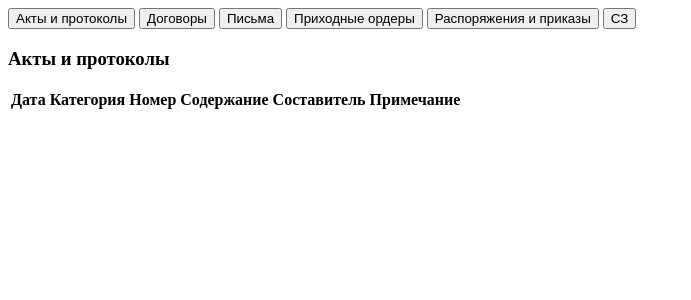
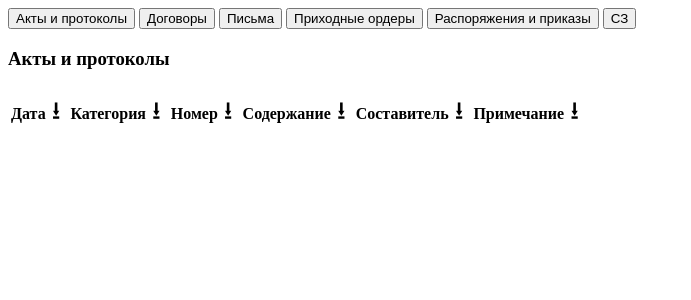
Before and after one commit to longdeer/overseer, a Flask app: page /office in a window 1280 px wide, after a click on "Акты и протоколы". Shown: the top 300 px of the page, without its empty margins (0-691 px from the left). Run offline with Flask 3, Linux system fonts and the light colour scheme; data that the repository does not hold is empty.

Commit message:
sorting not working

```diff
--- a/static/office.js
+++ b/static/office.js
@@ -1,4 +1,12 @@
-function openTab(event, tabName) {
+
+
+
+
+
+
+
+
+function openTab(event /* Event */, tabName /* String */, order /* Number */) {
 
 	Array.prototype.forEach.call(
 
@@ -14,7 +22,11 @@ function openTab(event, tabName) {
 	event.currentTarget.className += " active";
 
 
-	fetch(`/office-tab-${tabName}`, { "method": "GET" })
+	var params = new URLSearchParams();
+	params.append("order", order);
+
+
+	fetch(`/office-tab-${tabName}?${params}`, { "method": "GET" })
 		.then(response => {
 
 			if(!response.ok) throw new Error(`Get office tab status: ${response.status}`);
@@ -23,7 +35,7 @@ function openTab(event, tabName) {
 		}).then(view => {
 
 			var newRow;
-			var tab = view[tabName];
+			var tab = Object.values(view[tabName]);
 			var table = document.getElementById(tabName).getElementsByTagName("table")[0];
 			var current = table.getElementsByTagName("tbody")[0];
 
@@ -31,13 +43,31 @@ function openTab(event, tabName) {
 
 			table =	table.appendChild(document.createElement("tbody"));
 
-
-			for(var rowID in tab) {
+			for(var rowID in Object.getOwnPropertyNames(tab)) {
 
 				newRow = table.insertRow();
 				row = tab[rowID];
+				console.log(`rowId = ${rowID}, row = ${row}`);
 
-				for(var col in row) newRow.insertCell().appendChild(document.createTextNode(row[col] || ""));
+				for(var col in row) newRow.insertCell().appendChild(document.createTextNode(row[col]));
 			}
 		})
 }
+
+
+
+
+
+
+
+
+function sortToggle(event /* Event */, row /* Number */, tabName /* String */) {
+
+	var nextState = event.target.innerHTML.trim().charCodeAt(0) ^2;
+	// console.log(`nextState = ${nextState}`);
+	// console.log(`nextState &2 = ${nextState &2}`);
+	// console.log(`row = ${row}, order = ${(row <<1) + Boolean(nextState &2)}`);
+	event.target.innerHTML = `&#${nextState}`;
+	openTab(event, tabName, (row <<1) + Boolean(nextState &2));
+
+}
--- a/static/styles.css
+++ b/static/styles.css
@@ -60,3 +60,8 @@ td {
 .office-tab-content {
 	display: none;
 }
+.office-tab-header-filter {
+	border: none;
+	background-color: white;
+	font-size: 25px;
+}
--- a/templates/office.html
+++ b/templates/office.html
@@ -8,24 +8,24 @@
 	</head>
 	<body>
 		<div id="office-main">
-			<button class="office-tab" onclick="openTab(event, 'actsnprots')">Акты и протоколы</button>
-			<button class="office-tab" onclick="openTab(event, 'contracts')">Договоры</button>
-			<button class="office-tab" onclick="openTab(event, 'letters')">Письма</button>
-			<button class="office-tab" onclick="openTab(event, 'incomes')">Приходные ордеры</button>
-			<button class="office-tab" onclick="openTab(event, 'orders')">Распоряжения и приказы</button>
-			<button class="office-tab" onclick="openTab(event, 'notes')">СЗ</button>
+			<button class="office-tab" onclick="openTab(event, 'actsnprots', 3)">Акты и протоколы</button>
+			<button class="office-tab" onclick="openTab(event, 'contracts', 3)">Договоры</button>
+			<button class="office-tab" onclick="openTab(event, 'letters', 3)">Письма</button>
+			<button class="office-tab" onclick="openTab(event, 'incomes', 3)">Приходные ордеры</button>
+			<button class="office-tab" onclick="openTab(event, 'orders', 3)">Распоряжения и приказы</button>
+			<button class="office-tab" onclick="openTab(event, 'notes', 3)">СЗ</button>
 		</div>
 		<div id="actsnprots" class="office-tab-content">
 			<h3>Акты и протоколы</h3>
 			<table>
 				<thead>
 					<tr>
-						<th class="office-tab-header">Дата</th>
-						<th class="office-tab-header">Категория</th>
-						<th class="office-tab-header">Номер</th>
-						<th class="office-tab-header">Содержание</th>
-						<th class="office-tab-header">Составитель</th>
-						<th class="office-tab-header">Примечание</th>
+						<th class="office-tab-header">Дата<button class="office-tab-header-filter" onclick="sortToggle(event, 1, 'actsnprots')">&#11123</button></th>
+						<th class="office-tab-header">Категория<button class="office-tab-header-filter" onclick="sortToggle(event, 2, 'actsnprots')">&#11123</button></th>
+						<th class="office-tab-header">Номер<button class="office-tab-header-filter" onclick="sortToggle(event, 4, 'actsnprots')">&#11123</button></th>
+						<th class="office-tab-header">Содержание<button class="office-tab-header-filter" onclick="sortToggle(event, 8, 'actsnprots')">&#11123</button></th>
+						<th class="office-tab-header">Составитель<button class="office-tab-header-filter" onclick="sortToggle(event, 16, 'actsnprots')">&#11123</button></th>
+						<th class="office-tab-header">Примечание<button class="office-tab-header-filter" onclick="sortToggle(event, 32, 'actsnprots')">&#11123</button></th>
 					</tr>
 				</thead>
 			</table>
@@ -35,17 +35,17 @@
 			<table>
 				<thead>
 					<tr>
-						<th class="office-tab-header">Дата</th>
-						<th class="office-tab-header">Номер</th>
-						<th class="office-tab-header">ЕОСЭД</th>
-						<th class="office-tab-header">Содержание</th>
-						<th class="office-tab-header">Контрагент</th>
-						<th class="office-tab-header">Подписант наш</th>
-						<th class="office-tab-header">Подписант не наш</th>
-						<th class="office-tab-header">Действует с</th>
-						<th class="office-tab-header">Действует до</th>
-						<th class="office-tab-header">Цена</th>
-						<th class="office-tab-header">Примечание</th>
+						<th class="office-tab-header">Дата<button class="office-tab-header-filter" onclick="sortToggle(event, 1, 'contracts')">&#11123</button></th>
+						<th class="office-tab-header">Номер<button class="office-tab-header-filter" onclick="sortToggle(event, 2, 'contracts')">&#11123</button></th>
+						<th class="office-tab-header">ЕОСЭД<button class="office-tab-header-filter" onclick="sortToggle(event, 4, 'contracts')">&#11123</button></th>
+						<th class="office-tab-header">Содержание<button class="office-tab-header-filter" onclick="sortToggle(event, 8, 'contracts')">&#11123</button></th>
+						<th class="office-tab-header">Контрагент<button class="office-tab-header-filter" onclick="sortToggle(event, 16, 'contracts')">&#11123</button></th>
+						<th class="office-tab-header">Подписант наш<button class="office-tab-header-filter" onclick="sortToggle(event, 32, 'contracts')">&#11123</button></th>
+						<th class="office-tab-header">Подписант не наш<button class="office-tab-header-filter" onclick="sortToggle(event, 64, 'contracts')">&#11123</button></th>
+						<th class="office-tab-header">Действует с<button class="office-tab-header-filter" onclick="sortToggle(event, 128, 'contracts')">&#11123</button></th>
+						<th class="office-tab-header">Действует до<button class="office-tab-header-filter" onclick="sortToggle(event, 256, 'contracts')">&#11123</button></th>
+						<th class="office-tab-header">Цена<button class="office-tab-header-filter" onclick="sortToggle(event, 512, 'contracts')">&#11123</button></th>
+						<th class="office-tab-header">Примечание<button class="office-tab-header-filter" onclick="sortToggle(event, 1024, 'contracts')">&#11123</button></th>
 					</tr>
 				</thead>
 			</table>
@@ -55,15 +55,15 @@
 			<table>
 				<thead>
 					<tr>
-						<th class="office-tab-header">Дата</th>
-						<th class="office-tab-header">Номер</th>
-						<th class="office-tab-header">ЕОСЭД</th>
-						<th class="office-tab-header">Тема</th>
-						<th class="office-tab-header">Адресат</th>
-						<th class="office-tab-header">Адрес</th>
-						<th class="office-tab-header">Подписант</th>
-						<th class="office-tab-header">Инициатор</th>
-						<th class="office-tab-header">Примечание</th>
+						<th class="office-tab-header">Дата<button class="office-tab-header-filter" onclick="sortToggle(event, 1, 'letters')">&#11123</button></th>
+						<th class="office-tab-header">Номер<button class="office-tab-header-filter" onclick="sortToggle(event, 2, 'letters')">&#11123</button></th>
+						<th class="office-tab-header">ЕОСЭД<button class="office-tab-header-filter" onclick="sortToggle(event, 4, 'letters')">&#11123</button></th>
+						<th class="office-tab-header">Тема<button class="office-tab-header-filter" onclick="sortToggle(event, 8, 'letters')">&#11123</button></th>
+						<th class="office-tab-header">Адресат<button class="office-tab-header-filter" onclick="sortToggle(event, 16, 'letters')">&#11123</button></th>
+						<th class="office-tab-header">Адрес<button class="office-tab-header-filter" onclick="sortToggle(event, 32, 'letters')">&#11123</button></th>
+						<th class="office-tab-header">Подписант<button class="office-tab-header-filter" onclick="sortToggle(event, 64, 'letters')">&#11123</button></th>
+						<th class="office-tab-header">Инициатор<button class="office-tab-header-filter" onclick="sortToggle(event, 128, 'letters')">&#11123</button></th>
+						<th class="office-tab-header">Примечание<button class="office-tab-header-filter" onclick="sortToggle(event, 256, 'letters')">&#11123</button></th>
 					</tr>
 				</thead>
 			</table>
@@ -73,13 +73,13 @@
 			<table>
 				<thead>
 					<tr>
-						<th class="office-tab-header">Дата</th>
-						<th class="office-tab-header">Номер</th>
-						<th class="office-tab-header">Содержание</th>
-						<th class="office-tab-header">Контрагент</th>
-						<th class="office-tab-header">Склад</th>
-						<th class="office-tab-header">Сумма</th>
-						<th class="office-tab-header">Примечание</th>
+						<th class="office-tab-header">Дата<button class="office-tab-header-filter" onclick="sortToggle(event, 1, 'incomes')">&#11123</button></th>
+						<th class="office-tab-header">Номер<button class="office-tab-header-filter" onclick="sortToggle(event, 2, 'incomes')">&#11123</button></th>
+						<th class="office-tab-header">Содержание<button class="office-tab-header-filter" onclick="sortToggle(event, 4, 'incomes')">&#11123</button></th>
+						<th class="office-tab-header">Контрагент<button class="office-tab-header-filter" onclick="sortToggle(event, 8, 'incomes')">&#11123</button></th>
+						<th class="office-tab-header">Склад<button class="office-tab-header-filter" onclick="sortToggle(event, 16, 'incomes')">&#11123</button></th>
+						<th class="office-tab-header">Сумма<button class="office-tab-header-filter" onclick="sortToggle(event, 32, 'incomes')">&#11123</button></th>
+						<th class="office-tab-header">Примечание<button class="office-tab-header-filter" onclick="sortToggle(event, 64, 'incomes')">&#11123</button></th>
 					</tr>
 				</thead>
 			</table>
@@ -89,12 +89,12 @@
 			<table>
 				<thead>
 					<tr>
-						<th class="office-tab-header">Дата</th>
-						<th class="office-tab-header">Номер</th>
-						<th class="office-tab-header">ЕОСЭД</th>
-						<th class="office-tab-header">Содержание</th>
-						<th class="office-tab-header">Ознакомление</th>
-						<th class="office-tab-header">Примечание</th>
+						<th class="office-tab-header">Дата<button class="office-tab-header-filter" onclick="sortToggle(event, 1, 'orders')">&#11123</button></th>
+						<th class="office-tab-header">Номер<button class="office-tab-header-filter" onclick="sortToggle(event, 2, 'orders')">&#11123</button></th>
+						<th class="office-tab-header">ЕОСЭД<button class="office-tab-header-filter" onclick="sortToggle(event, 4, 'orders')">&#11123</button></th>
+						<th class="office-tab-header">Содержание<button class="office-tab-header-filter" onclick="sortToggle(event, 8, 'orders')">&#11123</button></th>
+						<th class="office-tab-header">Ознакомление<button class="office-tab-header-filter" onclick="sortToggle(event, 16, 'orders')">&#11123</button></th>
+						<th class="office-tab-header">Примечание<button class="office-tab-header-filter" onclick="sortToggle(event, 32, 'orders')">&#11123</button></th>
 					</tr>
 				</thead>
 			</table>
@@ -104,15 +104,15 @@
 			<table>
 				<thead>
 					<tr>
-						<th class="office-tab-header">Дата</th>
-						<th class="office-tab-header">Регистрация</th>
-						<th class="office-tab-header">Номер</th>
-						<th class="office-tab-header">ЕОСЭД</th>
-						<th class="office-tab-header">Тема</th>
-						<th class="office-tab-header">Адресат</th>
-						<th class="office-tab-header">Подписант</th>
-						<th class="office-tab-header">Инициатор</th>
-						<th class="office-tab-header">Примечание</th>
+						<th class="office-tab-header">Дата<button class="office-tab-header-filter" onclick="sortToggle(event, 1, 'notes')">&#11123</button></th>
+						<th class="office-tab-header">Регистрация<button class="office-tab-header-filter" onclick="sortToggle(event, 2, 'notes')">&#11123</button></th>
+						<th class="office-tab-header">Номер<button class="office-tab-header-filter" onclick="sortToggle(event, 4, 'notes')">&#11123</button></th>
+						<th class="office-tab-header">ЕОСЭД<button class="office-tab-header-filter" onclick="sortToggle(event, 8, 'notes')">&#11123</button></th>
+						<th class="office-tab-header">Тема<button class="office-tab-header-filter" onclick="sortToggle(event, 16, 'notes')">&#11123</button></th>
+						<th class="office-tab-header">Адресат<button class="office-tab-header-filter" onclick="sortToggle(event, 32, 'notes')">&#11123</button></th>
+						<th class="office-tab-header">Подписант<button class="office-tab-header-filter" onclick="sortToggle(event, 64, 'notes')">&#11123</button></th>
+						<th class="office-tab-header">Инициатор<button class="office-tab-header-filter" onclick="sortToggle(event, 128, 'notes')">&#11123</button></th>
+						<th class="office-tab-header">Примечание<button class="office-tab-header-filter" onclick="sortToggle(event, 256, 'notes')">&#11123</button></th>
 					</tr>
 				</thead>
 			</table>
--- a/wsgi.py
+++ b/wsgi.py
@@ -1,5 +1,6 @@
 import	json
 from	flask	import Flask
+from	flask	import request
 from	flask	import render_template
 from	eltena	import get_eltena
 from	office	import get_office_tab
@@ -22,7 +23,8 @@ app = Flask(__name__)
 
 # JSON routes
 @app.route("/office-tab-<name>")
-async def office_tab(name :str): return json.dumps({ name: await get_office_tab(name) })
+async def office_tab(name :str) -> str :
+	return json.dumps({ name: await get_office_tab(name, request.args.get("order")) })
 
 
 @app.route("/get_snmp_eltena")
```
Also changed, not shown: office.py (+103 -47 lines), static/snmp.js (+8 -0 lines).
